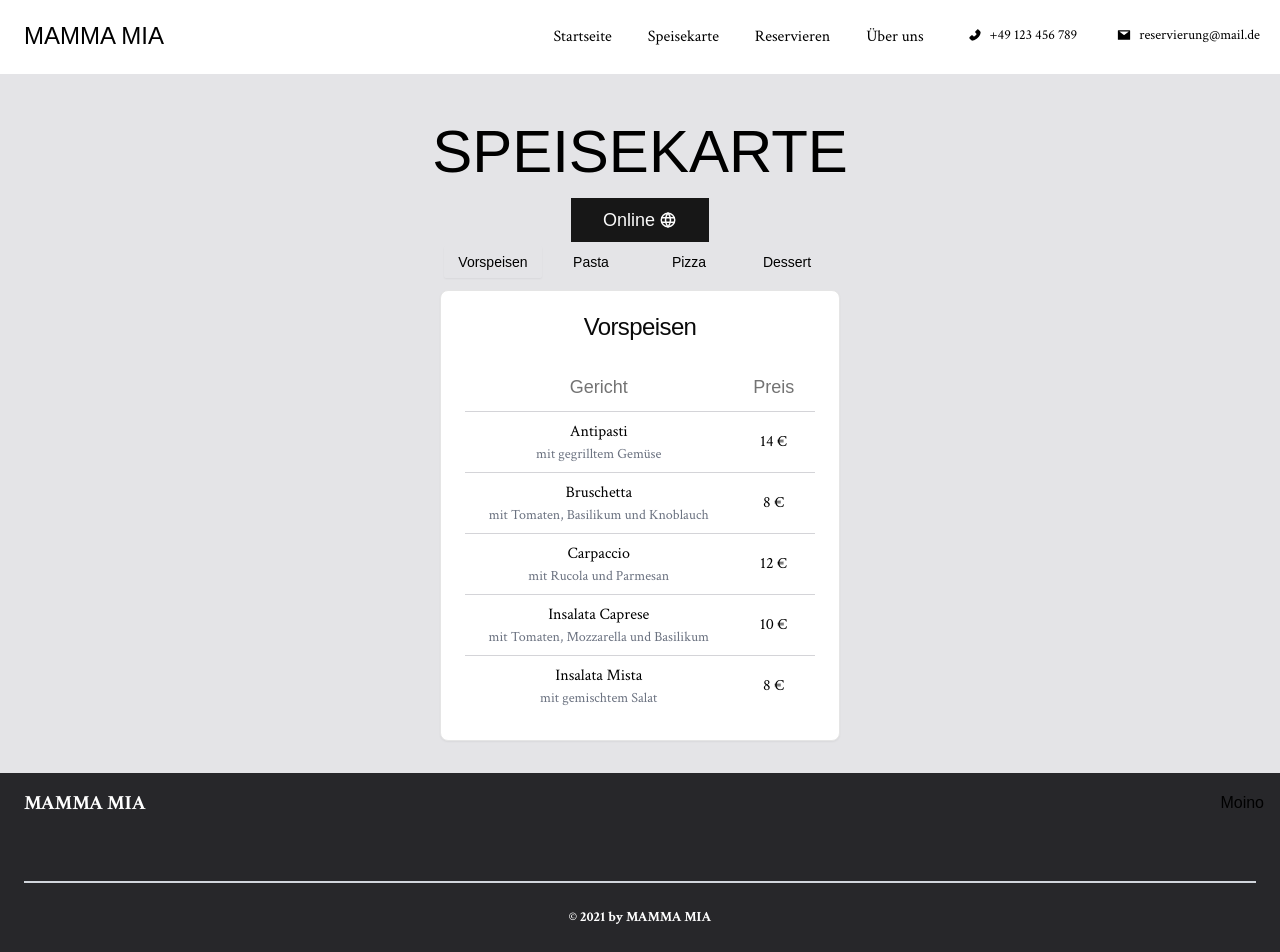
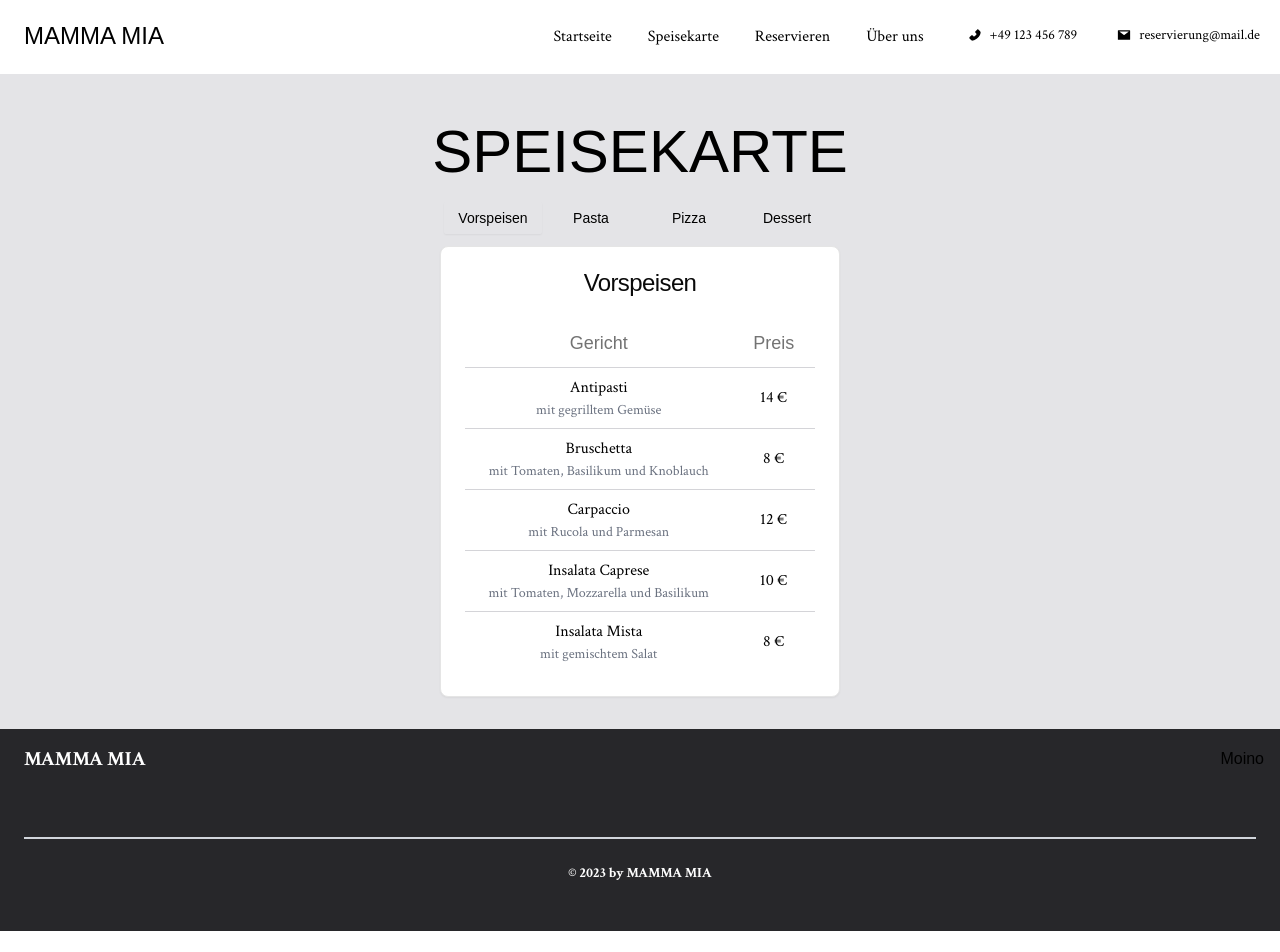
Before and after one commit to centrixdev/restaurant-1, a Next.js app: page /speisekarte in a window 1280 px wide. Shown: the top 952 px of the page. After the commit the page ends 931 px from the top, so only its background shows below. Built offline with nearby package versions, Linux system fonts and the light colour scheme; a web font is replaced by a local one.

Commit message:
some fix for finishing preview

```diff
--- a/app/speisekarte/page.tsx
+++ b/app/speisekarte/page.tsx
@@ -152,7 +152,6 @@ export default function Speisekarte() {
   return (
     <main className="w-full flex items-center flex-col py-8 bg-zinc-200">
       <h1 className="text-5xl md:text-6xl my-4">SPEISEKARTE</h1>
-      <OnlineDialog />
       <section id="Speisekarte">
         <Tabs defaultValue={categories[0].name} className="w-[400px]">
           <TabsList className="grid w-full grid-cols-4">
--- a/components/sections/Footer.tsx
+++ b/components/sections/Footer.tsx
@@ -11,7 +11,7 @@ export default function Footer() {
         <div className="mt-16 border-t-2 border-gray-300 flex flex-col items-center">
           <div className="sm:w-2/3 text-center py-6">
             <p className="text-sm font-serif font-bold text-white mb-2">
-              © 2021 by MAMMA MIA
+              © {new Date().getFullYear()} by MAMMA MIA
             </p>
           </div>
         </div>
```
